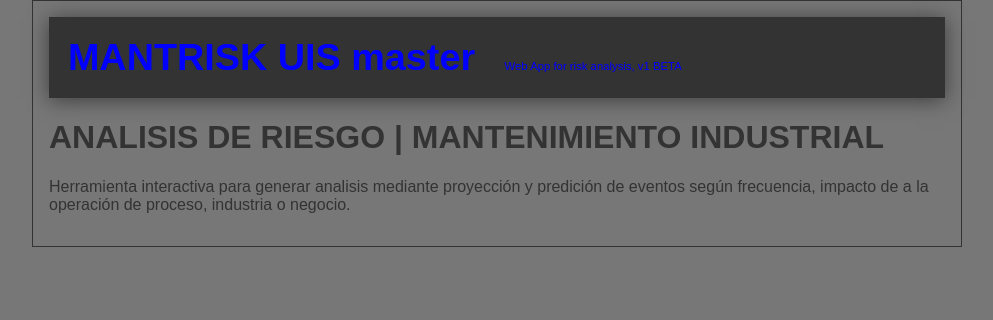
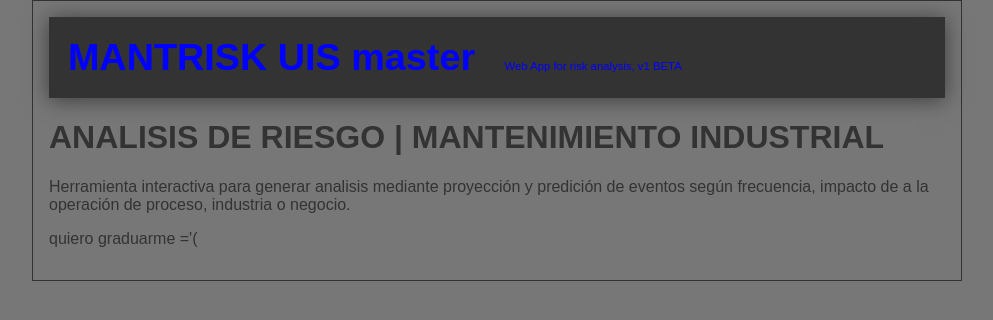
Before and after one commit to debugluis/maintenancemanagement, a plain HTML site: page index.html in a window 1280 px wide. Shown: the whole page, without its empty margins (143-1136 px from the left). Drawn offline with Linux system fonts and the light colour scheme.

Commit message:
agrego parrafo

```diff
--- a/index.html
+++ b/index.html
@@ -20,6 +20,9 @@
             <p>
                 Herramienta interactiva para generar analisis mediante proyección y predición de eventos según frecuencia, impacto de a la operación de proceso, industria o negocio.
             </p>
+            <p>
+                quiero graduarme ='(
+            </p>
         </div>
     </div>
 </body>
```
